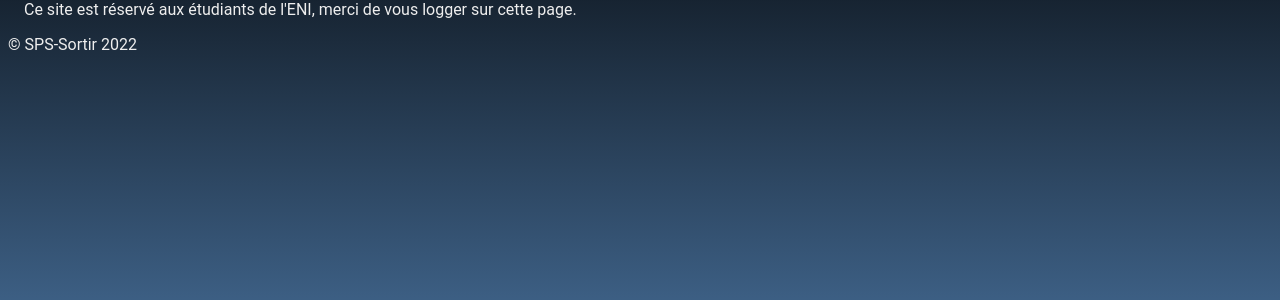
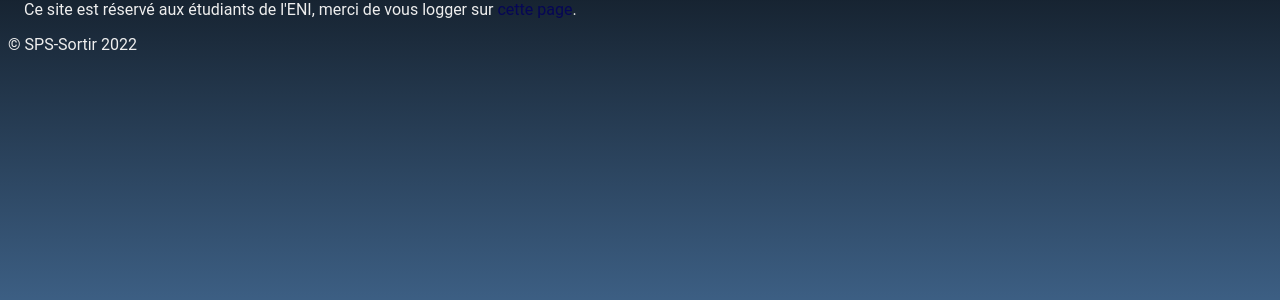
Before and after one commit to AlanMarzin/sps-sortir, a Symfony app: template templates/sortie/listesorties.html.twig in a window 1280 px wide. Shown: the part 182-482 px from the top of the page. Run offline with Twig, Linux system fonts and the light colour scheme; the template is opened without the code that fills it, so the values that code supplies are empty; some libraries are stand-ins or nearby versions.

Commit message:
* Modification couleur de CSS

```diff
--- a/public/CSS/style.css
+++ b/public/CSS/style.css
@@ -37,7 +37,7 @@ nav a{
     padding-right: 2em;
 }
 a {
-    color: inherit;
+    color: #060656;
     text-decoration: none;
 }
 
--- a/templates/base.html.twig
+++ b/templates/base.html.twig
@@ -18,8 +18,10 @@
     </head>
     <body>
         <header>
-            <img src="{{ asset('images/logoEni.png') }}" alt="SPS-Sortie">
-            <div >
+            <div>
+                <img src="{{ asset('images/logoEni.png') }}" alt="SPS-Sortie">
+            </div>
+            <div>
                 {%  include'inc/_nav.html.twig' %}
             </div>
         </header>
```
